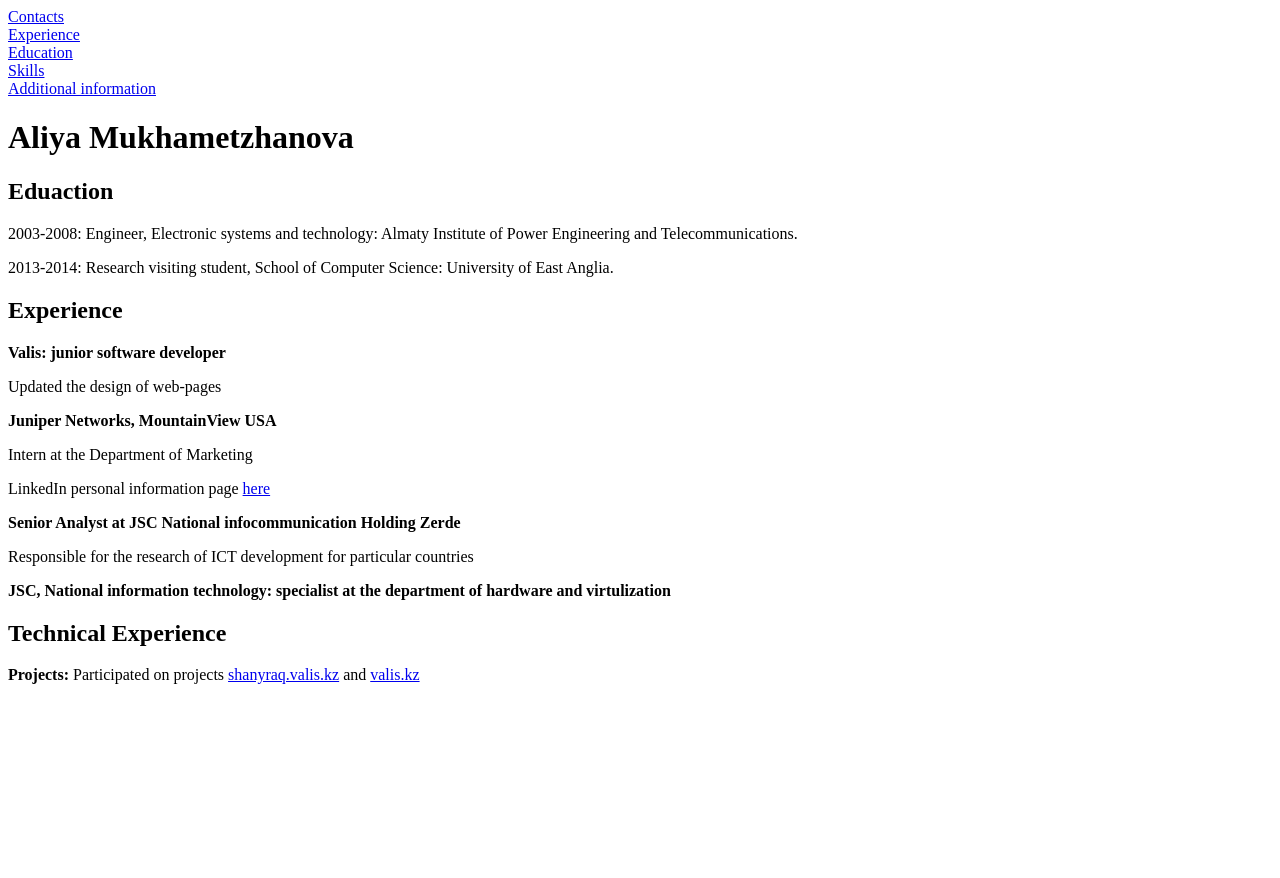
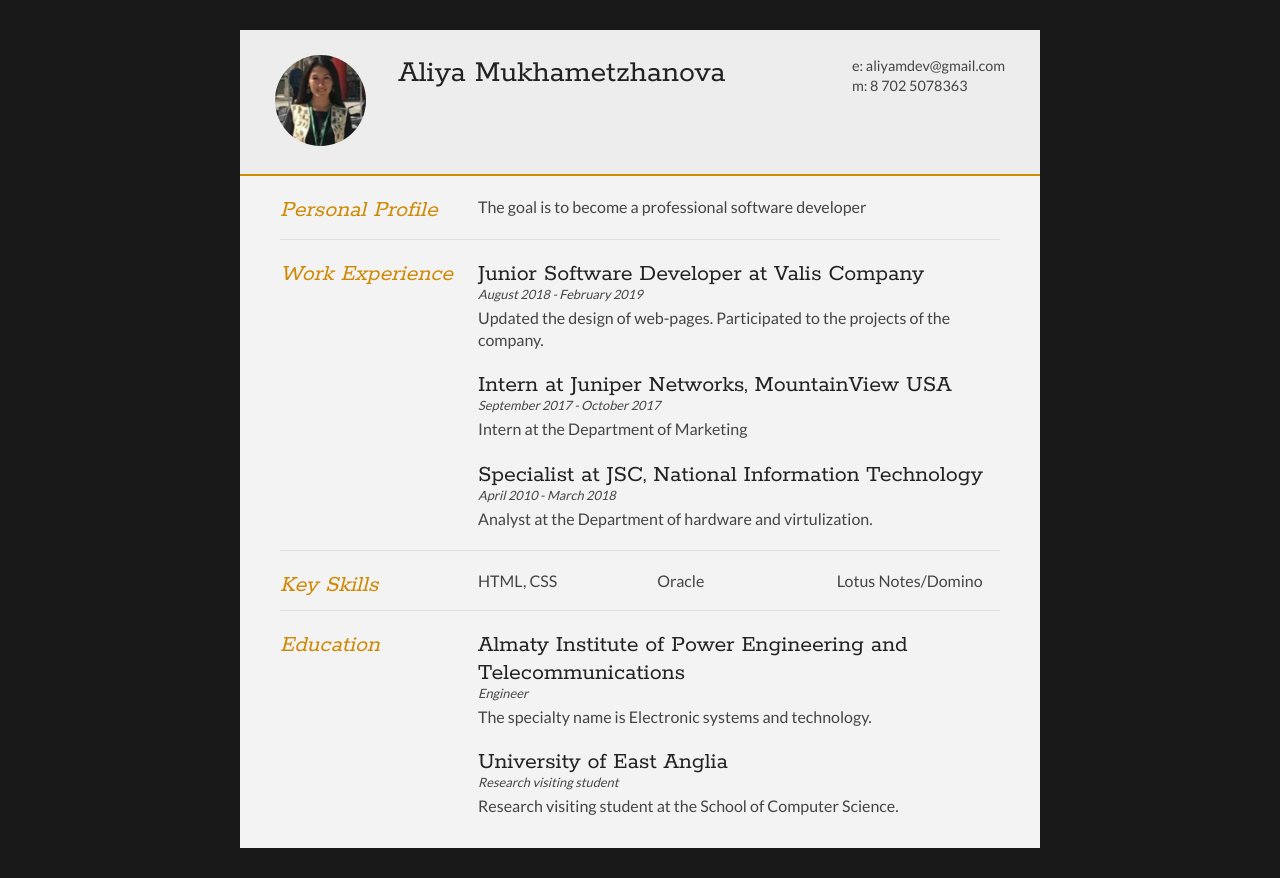
Before and after one commit to alimqz/rsschool-2019Q1-cv, a plain HTML site: page index.html in a window 1280 px wide. Before the commit the page ends 800 px from the top, so only its background shows below. Drawn offline with Linux system fonts and the light colour scheme.

Commit message:
docs: fill content files

```diff
--- a/css/styles.css
+++ b/css/styles.css
@@ -0,0 +1,355 @@
+html,body,div,span,object,iframe,h1,h2,h3,h4,h5,h6,p,blockquote,pre,abbr,address,cite,code,del,dfn,em,img,ins,kbd,q,samp,small,strong,sub,sup,var,b,i,dl,dt,dd,ol,ul,li,fieldset,form,label,legend,table,caption,tbody,tfoot,thead,tr,th,td,article,aside,canvas,details,figcaption,figure,footer,header,hgroup,menu,nav,section,summary,time,mark,audio,video {
+border:0;
+font:inherit;
+font-size:100%;
+margin:0;
+padding:0;
+vertical-align:baseline;
+}
+
+article,aside,details,figcaption,figure,footer,header,hgroup,menu,nav,section {
+display:block;
+}
+
+html, body {background: #181818; font-family: 'Lato', helvetica, arial, sans-serif; font-size: 16px; color: #222;}
+
+.clear {clear: both;}
+
+p {
+	font-size: 1em;
+	line-height: 1.4em;
+	margin-bottom: 20px;
+	color: #444;
+}
+
+#cv {
+	width: 90%;
+	max-width: 800px;
+	background: #f3f3f3;
+	margin: 30px auto;
+}
+
+.mainDetails {
+	padding: 25px 35px;
+	border-bottom: 2px solid #cf8a05;
+	background: #ededed;
+}
+
+#name h1 {
+	font-size: 2.5em;
+	font-weight: 700;
+	font-family: 'Rokkitt', Helvetica, Arial, sans-serif;
+	margin-bottom: -6px;
+}
+
+#name h2 {
+	font-size: 2em;
+	margin-left: 2px;
+	font-family: 'Rokkitt', Helvetica, Arial, sans-serif;
+}
+
+#mainArea {
+	padding: 0 40px;
+}
+
+#headshot {
+	width: 12.5%;
+	float: left;
+	margin-right: 30px;
+}
+
+#headshot img {
+	width: 100%;
+	height: auto;
+	-webkit-border-radius: 50px;
+	border-radius: 50px;
+}
+
+#name {
+	float: left;
+}
+
+#contactDetails {
+	float: right;
+}
+
+#contactDetails ul {
+	list-style-type: none;
+	font-size: 0.9em;
+	margin-top: 2px;
+}
+
+#contactDetails ul li {
+	margin-bottom: 3px;
+	color: #444;
+}
+
+#contactDetails ul li a, a[href^=tel] {
+	color: #444;
+	text-decoration: none;
+	-webkit-transition: all .3s ease-in;
+	-moz-transition: all .3s ease-in;
+	-o-transition: all .3s ease-in;
+	-ms-transition: all .3s ease-in;
+	transition: all .3s ease-in;
+}
+
+#contactDetails ul li a:hover {
+	color: #cf8a05;
+}
+
+
+section {
+	border-top: 1px solid #dedede;
+	padding: 20px 0 0;
+}
+
+section:first-child {
+	border-top: 0;
+}
+
+section:last-child {
+	padding: 20px 0 10px;
+}
+
+.sectionTitle {
+	float: left;
+	width: 25%;
+}
+
+.sectionContent {
+	float: right;
+	width: 72.5%;
+}
+
+.sectionTitle h1 {
+	font-family: 'Rokkitt', Helvetica, Arial, sans-serif;
+	font-style: italic;
+	font-size: 1.5em;
+	color: #cf8a05;
+}
+
+.sectionContent h2 {
+	font-family: 'Rokkitt', Helvetica, Arial, sans-serif;
+	font-size: 1.5em;
+	margin-bottom: -2px;
+}
+
+.subDetails {
+	font-size: 0.8em;
+	font-style: italic;
+	margin-bottom: 3px;
+}
+
+.keySkills {
+	list-style-type: none;
+	-moz-column-count:3;
+	-webkit-column-count:3;
+	column-count:3;
+	margin-bottom: 20px;
+	font-size: 1em;
+	color: #444;
+}
+
+.keySkills ul li {
+	margin-bottom: 3px;
+}
+
+@media all and (min-width: 602px) and (max-width: 800px) {
+	#headshot {
+		display: none;
+	}
+
+	.keySkills {
+	-moz-column-count:2;
+	-webkit-column-count:2;
+	column-count:2;
+	}
+}
+
+@media all and (max-width: 601px) {
+	#cv {
+		width: 95%;
+		margin: 10px auto;
+		min-width: 280px;
+	}
+
+	#headshot {
+		display: none;
+	}
+
+	#name, #contactDetails {
+		float: none;
+		width: 100%;
+		text-align: center;
+	}
+
+	.sectionTitle, .sectionContent {
+		float: none;
+		width: 100%;
+	}
+
+	.sectionTitle {
+		margin-left: -2px;
+		font-size: 1.25em;
+	}
+
+	.keySkills {
+		-moz-column-count:2;
+		-webkit-column-count:2;
+		column-count:2;
+	}
+}
+
+@media all and (max-width: 480px) {
+	.mainDetails {
+		padding: 15px 15px;
+	}
+
+	section {
+		padding: 15px 0 0;
+	}
+
+	#mainArea {
+		padding: 0 25px;
+	}
+
+
+	.keySkills {
+	-moz-column-count:1;
+	-webkit-column-count:1;
+	column-count:1;
+	}
+
+	#name h1 {
+		line-height: .8em;
+		margin-bottom: 4px;
+	}
+}
+
+@media print {
+    #cv {
+        width: 100%;
+    }
+}
+
+@-webkit-keyframes reset {
+	0% {
+		opacity: 0;
+	}
+	100% {
+		opacity: 0;
+	}
+}
+
+@-webkit-keyframes fade-in {
+	0% {
+		opacity: 0;
+	}
+	40% {
+		opacity: 0;
+	}
+	100% {
+		opacity: 1;
+	}
+}
+
+@-moz-keyframes reset {
+	0% {
+		opacity: 0;
+	}
+	100% {
+		opacity: 0;
+	}
+}
+
+@-moz-keyframes fade-in {
+	0% {
+		opacity: 0;
+	}
+	40% {
+		opacity: 0;
+	}
+	100% {
+		opacity: 1;
+	}
+}
+
+@keyframes reset {
+	0% {
+		opacity: 0;
+	}
+	100% {
+		opacity: 0;
+	}
+}
+
+@keyframes fade-in {
+	0% {
+		opacity: 0;
+	}
+	40% {
+		opacity: 0;
+	}
+	100% {
+		opacity: 1;
+	}
+}
+
+.instaFade {
+    -webkit-animation-name: reset, fade-in;
+    -webkit-animation-duration: 1.5s;
+    -webkit-animation-timing-function: ease-in;
+
+	-moz-animation-name: reset, fade-in;
+    -moz-animation-duration: 1.5s;
+    -moz-animation-timing-function: ease-in;
+
+	animation-name: reset, fade-in;
+    animation-duration: 1.5s;
+    animation-timing-function: ease-in;
+}
+
+.quickFade {
+    -webkit-animation-name: reset, fade-in;
+    -webkit-animation-duration: 2.5s;
+    -webkit-animation-timing-function: ease-in;
+
+	-moz-animation-name: reset, fade-in;
+    -moz-animation-duration: 2.5s;
+    -moz-animation-timing-function: ease-in;
+
+	animation-name: reset, fade-in;
+    animation-duration: 2.5s;
+    animation-timing-function: ease-in;
+}
+
+.delayOne {
+	-webkit-animation-delay: 0, .5s;
+	-moz-animation-delay: 0, .5s;
+	animation-delay: 0, .5s;
+}
+
+.delayTwo {
+	-webkit-animation-delay: 0, 1s;
+	-moz-animation-delay: 0, 1s;
+	animation-delay: 0, 1s;
+}
+
+.delayThree {
+	-webkit-animation-delay: 0, 1.5s;
+	-moz-animation-delay: 0, 1.5s;
+	animation-delay: 0, 1.5s;
+}
+
+.delayFour {
+	-webkit-animation-delay: 0, 2s;
+	-moz-animation-delay: 0, 2s;
+	animation-delay: 0, 2s;
+}
+
+.delayFive {
+	-webkit-animation-delay: 0, 2.5s;
+	-moz-animation-delay: 0, 2.5s;
+	animation-delay: 0, 2.5s;
+}
--- a/index.html
+++ b/index.html
@@ -1,56 +1,115 @@
 <!DOCTYPE html>
-<html lang="en" dir="ltr">
+<html>
 <head>
-    <meta charset="utf-8">
-    <title>Aliya Mukhametzhanova</title>
+<title> Aliya Mukhametzhanova CV </title>
+
+<meta name="viewport" content="width=device-width"/>
+<meta name="description" content="Aliya Mukhametzhanova Engineer CV."/>
+<meta charset="UTF-8">
+
+<link type="text/css" rel="stylesheet" href="css/styles.css">
+<link href='http://fonts.googleapis.com/css?family=Rokkitt:400,700|Lato:400,300' rel='stylesheet' type='text/css'>
 </head>
-  <body>
-    <header>
-        <nav>
-          <a href="#">Contacts</a>
-        </nav>
-        <nav>
-          <a href="#">Experience</a>
-        </nav>
-        <nav>
-          <a href="#">Education</a>
-        </nav>
-        <nav>
-          <a href="#">Skills</a>
-        </nav>
-        <nav>
-          <a href="#">Additional information</a>
-        </nav>
-    </header>
+<body id="top">
+<div id="cv" class="instaFade">
+	<div class="mainDetails">
+		<div id="headshot" class="quickFade">
+			<img src="images/aliya.jpg" alt="Aliya Mukhametzhanova" />
+		</div>
 
-    <main>
-        <h1>Aliya Mukhametzhanova</h1>
+		<div id="name">
+			<h2 class="quickFade delayThree">Aliya Mukhametzhanova</h2>
+		</div>
+
+		<div id="contactDetails" class="quickFade delayFour">
+			<ul>
+				<li>e: <a href="mailto:aliya@gmail.com" target="_blank">aliyamdev@gmail.com</a></li>
+				<li>m: 8 702 5078363</li>
+			</ul>
+		</div>
+		<div class="clear"></div>
+	</div>
+
+	<div id="mainArea" class="quickFade delayFive">
+		<section>
+			<article>
+				<div class="sectionTitle">
+					<h1>Personal Profile</h1>
+				</div>
+
+				<div class="sectionContent">
+					<p> The goal is to become a professional software developer </p>
+				</div>
+			</article>
+			<div class="clear"></div>
+		</section>
+
 
 		<section>
-          <h2>Eduaction</h2>
-          <p>2003-2008: Engineer, Electronic systems and technology: Almaty Institute of Power Engineering and Telecommunications.</p>
-          <p>2013-2014: Research visiting student, School of Computer Science: University of East Anglia.</p>
+			<div class="sectionTitle">
+				<h1>Work Experience</h1>
+			</div>
+
+			<div class="sectionContent">
+				<article>
+					<h2>Junior Software Developer at Valis Company</h2>
+					<p class="subDetails">August 2018 - February 2019</p>
+					<p>Updated the design of web-pages. Participated to the projects of the company.</p>
+				</article>
+
+				<article>
+					<h2>Intern at Juniper Networks, MountainView USA</h2>
+					<p class="subDetails">September 2017 - October 2017</p>
+					<p>Intern at the Department of Marketing</p>
+				</article>
+
+				<article>
+					<h2> Specialist at JSC, National Information Technology</h2>
+					<p class="subDetails">April 2010 - March 2018</p>
+					<p>Analyst at the Department of hardware and virtulization.</p>
+				</article>
+			</div>
+			<div class="clear"></div>
+		</section>
+
+
+		<section>
+			<div class="sectionTitle">
+				<h1>Key Skills</h1>
+			</div>
+
+			<div class="sectionContent">
+				<ul class="keySkills">
+					<li>HTML, CSS</li>
+					<li>Oracle</li>
+					<li>Lotus Notes/Domino</li>
+				</ul>
+			</div>
+			<div class="clear"></div>
 		</section>
 
 		<section>
-          <h2>Experience</h2>
-          <p><strong>Valis: junior software developer</strong></p>
-          <p>Updated the design of web-pages</p>
-          <p><strong>Juniper Networks, MountainView USA</strong></p>
-          <p>Intern at the Department of Marketing</p>
-          <p>LinkedIn personal information page <a href="https://www.linkedin.com/in/aliya-m-08b557173/">here</a></p>
-          <p><strong>Senior Analyst at JSC National infocommunication Holding Zerde</strong></p>
-          <p>Responsible for the research of ICT development for particular countries</p>
-          <p><strong>JSC, National information technology: specialist at the department of hardware and virtulization</strong></p>
+			<div class="sectionTitle">
+				<h1>Education</h1>
+			</div>
+
+			<div class="sectionContent">
+				<article>
+					<h2>Almaty Institute of Power Engineering and Telecommunications</h2>
+					<p class="subDetails">Engineer</p>
+					<p>The specialty name is Electronic systems and technology.</p>
+				</article>
+
+				<article>
+					<h2>University of East Anglia</h2>
+					<p class="subDetails">Research visiting student</p>
+					<p>Research visiting student at the School of Computer Science.</p>
+				</article>
+			</div>
+			<div class="clear"></div>
 		</section>
 
-        <section>
-          <h2>Technical Experience</h2>
-          <p><strong>Projects:</strong> Participated on projects <a href="https://shanyraq.valis.kz">shanyraq.valis.kz</a> and <a href="https://valis.kz">valis.kz</a></p>
-        </section>
-    </main>
-
-    <footer>
-    </footer>
+	</div>
+</div>
 </body>
 </html>
```
Also changed, not shown: images/aliya.jpg (added). Lines whose indentation alone changed are shown as unchanged.
